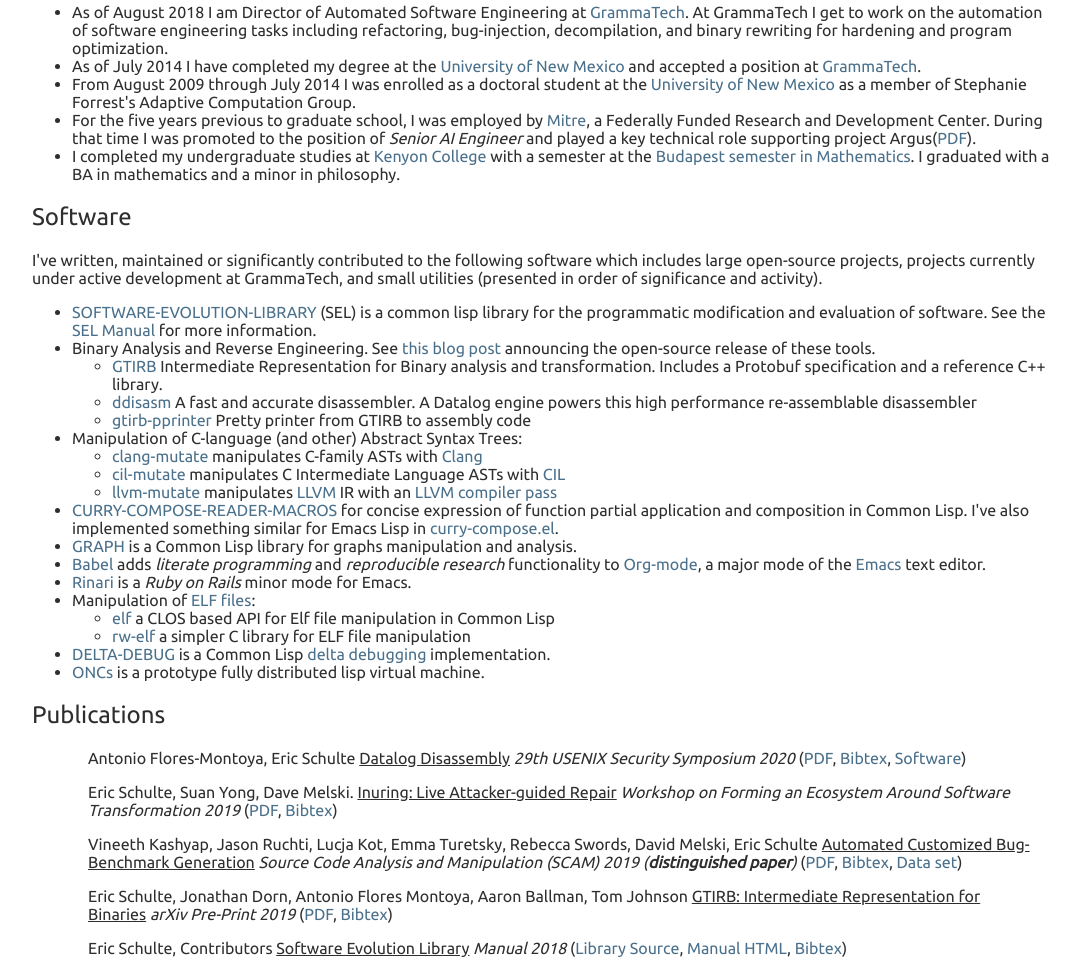
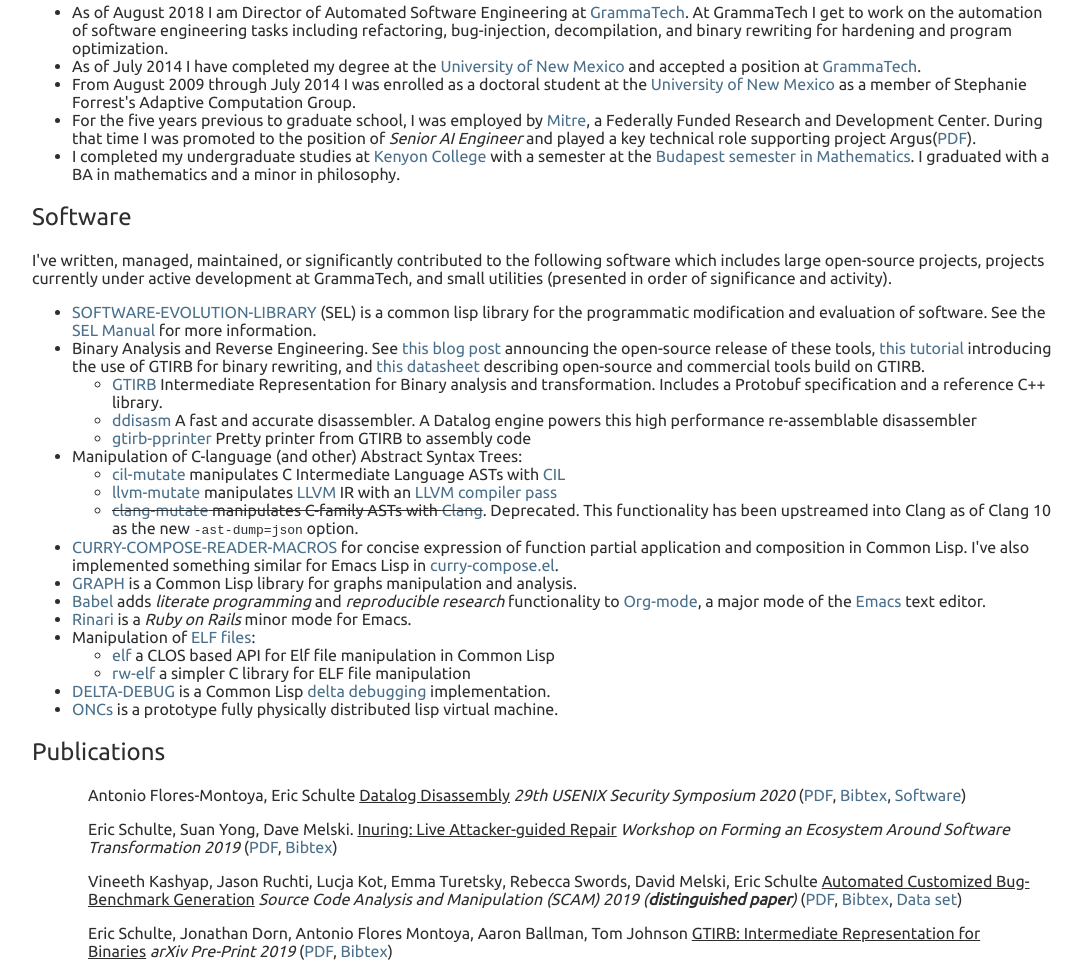
Before and after one commit to eschulte/eschulte.github.io, a plain HTML site: page eric-schulte.html in a window 1280 px wide. Shown: the part 524-1487 px from the top of the page, without its empty margins (96-1178 px from the left). Drawn offline with Linux system fonts and the light colour scheme.

Commit message:
Update HTML

```diff
--- a/eric-schulte.html
+++ b/eric-schulte.html
@@ -3,7 +3,7 @@
 "http://www.w3.org/TR/xhtml1/DTD/xhtml1-strict.dtd">
 <html xmlns="http://www.w3.org/1999/xhtml" lang="en" xml:lang="en">
 <head>
-<!-- 2020-07-21 Tue 06:58 -->
+<!-- 2020-07-21 Tue 07:06 -->
 <meta http-equiv="Content-Type" content="text/html;charset=utf-8" />
 <meta name="viewport" content="width=device-width, initial-scale=1" />
 <title>Dr. Eric Schulte</title>
@@ -264,7 +264,7 @@ for the JavaScript code in this tag.
 
 <div id="pgp"><a href="data/eschulte-key.txt" title="PGP Key"><tt>FA8D C2C3 E8A0 A749 34CD  9DCF 3C1B 8581 614C A05D</tt></a></div>
 
-<div id="outline-container-org5b38771" class="outline-2">
+<div id="outline-container-orgb25f948" class="outline-2">
 <h2 id="research">Research</h2>
 <div class="outline-text-2" id="text-research">
 <p>
@@ -284,7 +284,7 @@ code repositories and/or to stripped binary executables.
 </div>
 </div>
 
-<div id="outline-container-orge406d7e" class="outline-2">
+<div id="outline-container-org630d357" class="outline-2">
 <h2 id="background">Background</h2>
 <div class="outline-text-2" id="text-background">
 <ul class="org-ul">
@@ -309,14 +309,14 @@ a BA in mathematics and a minor in philosophy.</li>
 </div>
 </div>
 
-<div id="outline-container-org2c57904" class="outline-2">
+<div id="outline-container-orga15e350" class="outline-2">
 <h2 id="software">Software</h2>
 <div class="outline-text-2" id="text-software">
 <p>
-I've written, maintained or significantly contributed to the following
-software which includes large open-source projects, projects currently
-under active development at GrammaTech, and small utilities (presented
-in order of significance and activity).
+I've written, managed, maintained, or significantly contributed to the
+following software which includes large open-source projects, projects
+currently under active development at GrammaTech, and small utilities
+(presented in order of significance and activity).
 </p>
 
 <ul class="org-ul">
@@ -324,7 +324,10 @@ in order of significance and activity).
 programmatic modification and evaluation of software.  See the <a href="https://grammatech.github.io/sel/#Top">SEL
 Manual</a> for more information.</li>
 <li>Binary Analysis and Reverse Engineering.  See <a href="https://blogs.grammatech.com/open-source-tools-for-binary-analysis-and-rewriting">this blog post</a>
-announcing the open-source release of these tools.
+announcing the open-source release of these tools, <a href="https://grammatech.github.io/gtirb/md_stack-stamp.html">this tutorial</a>
+introducing the use of GTIRB for binary rewriting, and <a href="data/debloat-datasheet.pdf">this
+datasheet</a> describing open-source and commercial tools build on
+GTIRB.
 <ul class="org-ul">
 <li><a href="https://github.com/grammatech/gtirb">GTIRB</a> Intermediate Representation for Binary analysis and
 transformation.  Includes a Protobuf specification and a reference
@@ -335,9 +338,11 @@ this high performance re-assemblable disassembler</li>
 </ul></li>
 <li>Manipulation of C-language (and other) Abstract Syntax Trees:
 <ul class="org-ul">
-<li><a href="https://github.com/grammatech/clang-mutate">clang-mutate</a> manipulates C-family ASTs with <a href="http://clang.llvm.org">Clang</a></li>
 <li><a href="https://github.com/eschulte/cil-mutate">cil-mutate</a> manipulates C Intermediate Language ASTs with <a href="http://kerneis.github.com/cil/">CIL</a></li>
 <li><a href="http://eschulte.github.io/llvm-mutate/">llvm-mutate</a> manipulates <a href="http://llvm.org">LLVM</a> IR with an <a href="http://llvm.org/docs/WritingAnLLVMPass.html">LLVM compiler pass</a></li>
+<li><del><a href="https://github.com/grammatech/clang-mutate">clang-mutate</a> manipulates C-family ASTs with <a href="http://clang.llvm.org">Clang</a></del>.  Deprecated.
+This functionality has been upstreamed into Clang as of Clang 10
+as the new <code>-ast-dump=json</code> option.</li>
 </ul></li>
 <li><a href="http://eschulte.github.io/curry-compose-reader-macros/">CURRY-COMPOSE-READER-MACROS</a> for concise expression of function
 partial application and composition in Common Lisp.  I've also
@@ -352,13 +357,13 @@ functionality to <a href="http://orgmode.org/">Org-mode</a>, a major mode of the
 <li><a href="https://github.com/eschulte/rw-elf">rw-elf</a> a simpler C library for ELF file manipulation</li>
 </ul></li>
 <li><a href="https://github.com/eschulte/delta-debug">DELTA-DEBUG</a> is a Common Lisp <a href="http://www.st.cs.uni-saarland.de/dd/">delta debugging</a> implementation.</li>
-
-<li><a href="http://eschulte.github.io/oncs/README.html">ONCs</a> is a prototype fully distributed lisp virtual machine.</li>
+<li><a href="http://eschulte.github.io/oncs/README.html">ONCs</a> is a prototype fully physically distributed lisp virtual
+machine.</li>
 </ul>
 </div>
 </div>
 
-<div id="outline-container-orge805564" class="outline-2">
+<div id="outline-container-orgc7129b1" class="outline-2">
 <h2 id="publications">Publications</h2>
 <div class="outline-text-2" id="text-publications">
 <ul class="org-ul">
@@ -461,7 +466,7 @@ Management 2010</i> (<a href="data/argus-pub.bib">Bibtex</a>)</li>
 </div>
 </div>
 
-<div id="outline-container-orgee09e72" class="outline-2">
+<div id="outline-container-org8b36d12" class="outline-2">
 <h2 id="course-notes">Course Notes</h2>
 <div class="outline-text-2" id="text-course-notes">
 <ul class="org-ul">
@@ -509,7 +514,7 @@ Management 2010</i> (<a href="data/argus-pub.bib">Bibtex</a>)</li>
 </div>
 </div>
 
-<div id="outline-container-orgaa1ba94" class="outline-2">
+<div id="outline-container-org60f3463" class="outline-2">
 <h2 id="cv">Curriculum Vitae</h2>
 <div class="outline-text-2" id="text-cv">
 <p>
@@ -519,7 +524,7 @@ My CV (as of April 2019) is available at <a href="data/eric-schulte-cv.pdf">eric
 </div>
 </div>
 <div id="postamble" class="status">
-<p class="date">Created: 2020-07-21 Tue 06:58</p>
+<p class="date">Created: 2020-07-21 Tue 07:06</p>
 <p class="validation"><a href="http://validator.w3.org/check?uri=referer">Validate</a></p>
 </div>
 </body>
```
